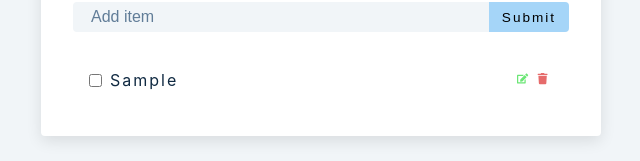
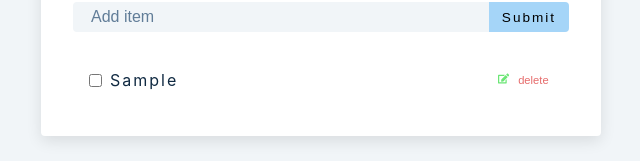
Before and after one commit to lilianlee0213/react-projects, a React (Create React App) app in the folder 10-grocery-bud/: page / in a window 1280 px wide. Both pictures are taken after typing "Sample" into the empty fields and a click on the button "Submit". Shown: the part 210-371 px from the top of the page, without its empty margins (319-959 px from the left). Built offline with nearby package versions, Linux system fonts and the light colour scheme; the HTML template or start-up script is replaced by a standard one.

Commit message:
give list item id and title and handle delete btn

```diff
--- a/10-grocery-bud/src/App.js
+++ b/10-grocery-bud/src/App.js
@@ -7,6 +7,7 @@ function App() {
 	const [list, setList] = useState(() => {
 		const savedList = localStorage.getItem('list');
 		const list = JSON.parse(savedList);
+		console.log(list);
 		return list || [];
 	});
 
@@ -20,11 +21,17 @@ function App() {
 			return;
 		}
 		//return new array with current item and elements of prevArray
-		setList((prev) => [item, ...prev]);
+		const itemObj = {id: new Date().getTime().toString(), title: item};
+		setList((prev) => [itemObj, ...prev]);
 		//empty input value after submit
 		setItem('');
 	};
-
+	const removeItem = (id) => {
+		const savedList = localStorage.getItem('list');
+		const list = JSON.parse(savedList);
+		const newArray = list.filter((item) => item.id !== id);
+		setList(newArray);
+	};
 	return (
 		<section className="section-center">
 			<form onSubmit={handleSubmit} className="grocery-form">
@@ -43,7 +50,7 @@ function App() {
 				</div>
 			</form>
 			<div className="grocery-container">
-				<List list={list} />
+				<List list={list} removeItem={removeItem} />
 			</div>
 		</section>
 	);
--- a/10-grocery-bud/src/List.js
+++ b/10-grocery-bud/src/List.js
@@ -1,14 +1,20 @@
 import React from 'react';
 import {FaEdit, FaTrash} from 'react-icons/fa';
-const List = ({list}) => {
+const List = ({list, removeItem}) => {
 	return list.map((item, index) => {
 		return (
 			<div className="grocery-item" key={index}>
 				<input type="checkbox" className="check-box" />
-				<p className="title">{item}</p>
+				<p className="title">{item.title}</p>
 				<div className="button-container">
 					<button className="edit-btn">{FaEdit()}</button>
-					<button className="delete-btn">{FaTrash()}</button>
+					<button
+						className="delete-btn"
+						onClick={() => {
+							removeItem(item.id);
+						}}>
+						delete
+					</button>
 				</div>
 			</div>
 		);
```
